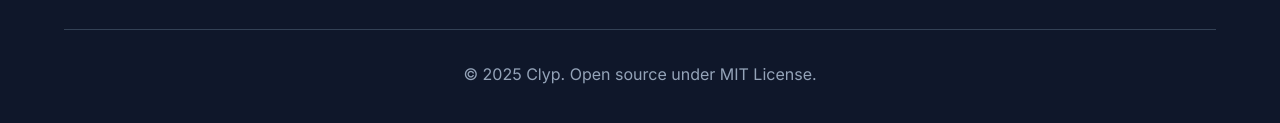
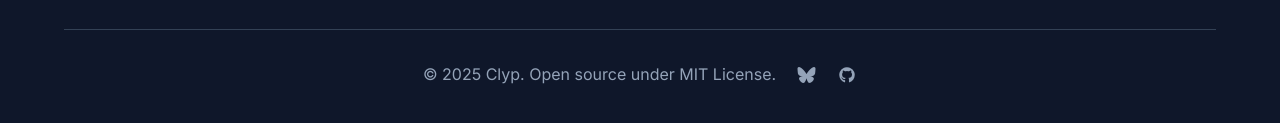
Before and after one commit to clyplang/clyplang.github.io, an Astro site: page / in a window 1280 px wide. Shown: the part 2519-2642 px from the top of the page. Built offline with nearby package versions, Linux system fonts and the light colour scheme; Astro itself is replaced by a stand-in of ours; no server answers.

Commit message:
More icons

```diff
--- a/src/layouts/Layout.astro
+++ b/src/layouts/Layout.astro
@@ -110,10 +110,17 @@ const currentPath = Astro.url.pathname;
                     </div>
                 </div>
                 <div style="text-align: center; padding-top: var(--spacing-xl); border-top: 1px solid var(--border-subtle); color: var(--text-muted);">
-                    <p>&copy; 2025 Clyp. Open source under MIT License.</p>
+                    <p>
+                        &copy; 2025 Clyp. Open source under MIT License.
+                        <a href="https://bsky.app/profile/clyp.dev" target="_blank" rel="noopener" style="margin-left: 1em; color: inherit; text-decoration: none; vertical-align: middle;">
+                            <i class="fa-brands fa-bluesky" aria-label="Bluesky"></i>
+                        </a>
+                        <a href="https://github.com/clyplang" target="_blank" rel="noopener" style="margin-left: 1em; color: inherit; text-decoration: none; vertical-align: middle;">
+                            <i class="fa-brands fa-github" aria-label="GitHub"></i>
+                        </a>
+                    </p>
                 </div>
             </div>
         </footer>
     </InteractiveProvider>
-</body>
 </html>
```
Also changed, not shown: public/images/vscode.svg (added), wrangler.toml (added).
